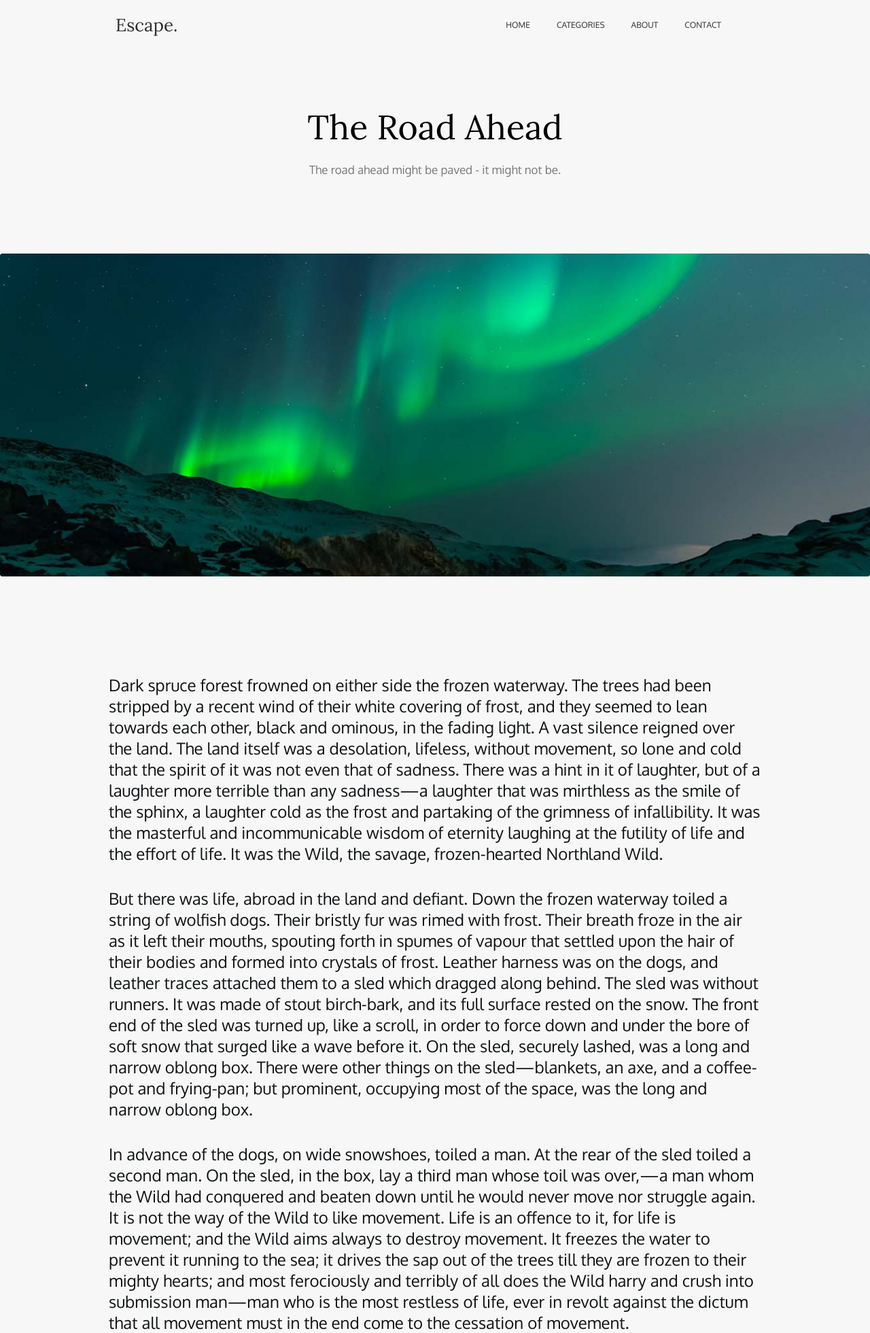
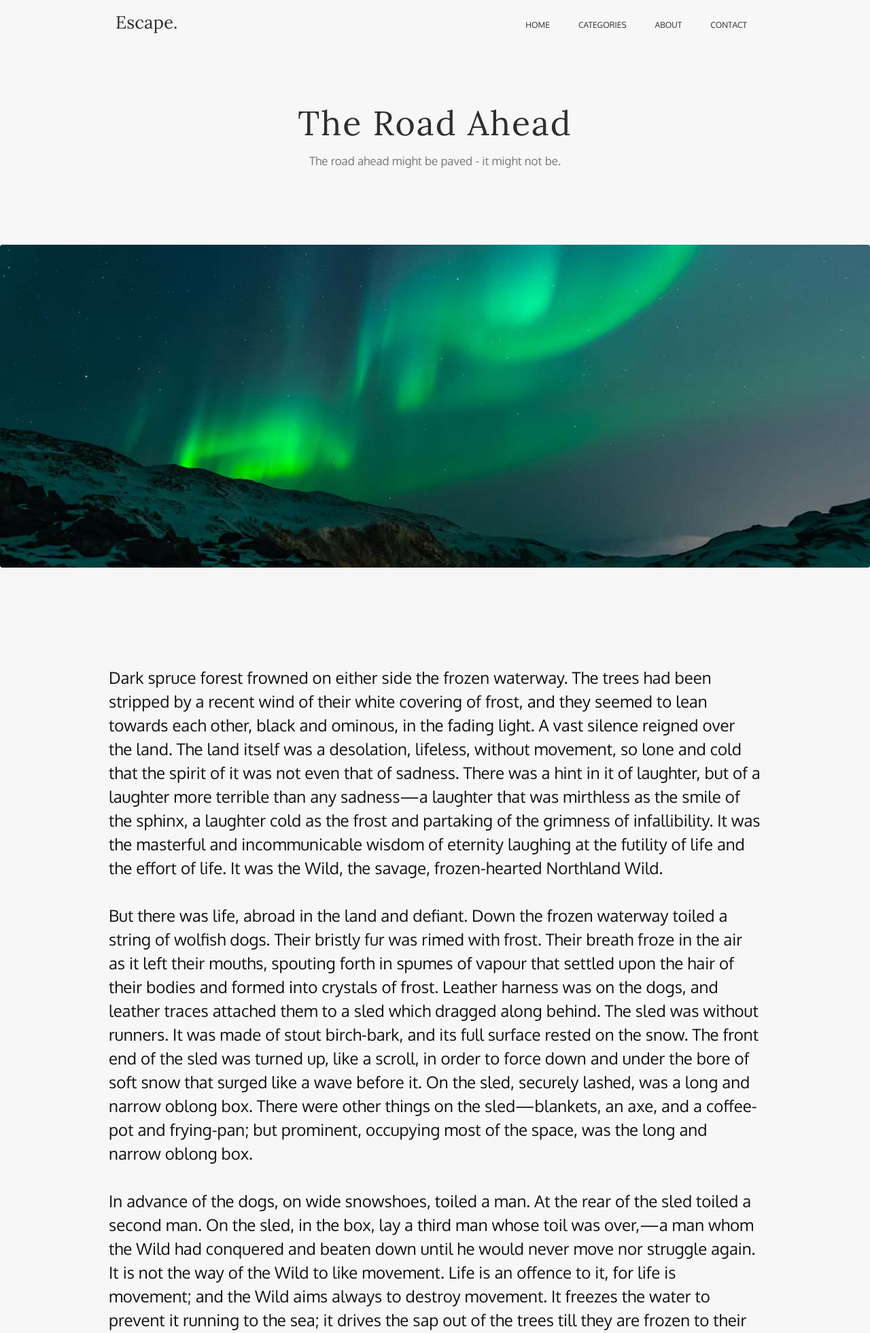
Before and after one commit to pkluzhev/lw1, a PHP site: page /the-road-ahead.html in a window 1280 px wide. Shown: the top 1961 px of the page at 68% size. Run offline with PHP 8.4, Linux system fonts and the light colour scheme.

Commit message:
для второй сдачи

```diff
--- a/lw1_2/styles/style.css
+++ b/lw1_2/styles/style.css
@@ -1,146 +1,135 @@
+* {
+    margin: 0;
+    padding: 0;
+}
+
 body {
     background-color: #f7f7f7;
-    margin: 0px;
 }
 
-header {
+.container {
+    max-width: 960px;
+    margin: 0 auto;
+}
+
+.navigation {
+
+}
+
+.navigation__block {
     display: flex;
-    max-width: 940px;
-    margin: 0px auto;
     justify-content: space-between;
-    background-size: cover;
-    box-sizing: border-box;
     flex-wrap: wrap;
 }
 
-nav {
+.navigation__list {
     display: flex;
-    flex-wrap: wrap;
-    padding: 0px;
-}
-
-.header-title-link {
-    font-family: Lora;
-    font-size: 26px;
-    text-decoration: none;
-    color: #2e2e2e;
-    margin: auto 0px auto 0px;
-    box-sizing: border-box;
-}
-
-.header-menu {
-    margin: 29px;
-    font-family: Oxygen;
-    font-size: 12px;
-    font-weight: normal;
-    display: flex;
-    list-style: none;
+    justify-content: center;
+    list-style-type: none;
     flex-wrap: wrap;
 }
 
-.header-link {
-    text-decoration: none;
-    color: #2e2e2e;
-    margin: 10px 18px 10px 18px;
-    padding: 6px 2px 5px 1px;
+.navigation__item {
+
 }
 
-
-
-.title-block {
-    display: flex;
-    flex-flow: column;
-    align-items: center;
-    margin: 0px auto;
+.navigation__logo_header {
+    display: block;
+    padding: 20px 10px 28px 10px;
+    margin: 0;
+    font: 400 26px/26px Lora, sans-serif;
+    letter-spacing: 0;
+    text-align: center;
+    color: #2E2E2E;
+    text-decoration: none;
 }
 
-h1 {
-    font-family: Lora;
-    font-size: 50px;
-    font-weight: normal;
-    margin: 82px auto 20px auto;
+.navigation__link_header {
+    display: block;
+    padding: 27px 21px;
+    margin: 0;
+    font: 400 12px/20px Oxygen, sans-serif;
+    letter-spacing: 0;
+    text-align: center;
+    color: #2E2E2E;
+    text-decoration: none;
 }
 
-h2 {
-    font-family: Oxygen;
-    font-size: 17px;
-    font-weight: normal;
-    color: #2e2e2e;
+.banner {
+
+}
+
+.banner__title {
+    display: block;
+    padding-top: 82px;
+    padding-bottom: 20px;
+    margin: 0;
+    font: 400 50px/51px Lora, sans-serif;
+    letter-spacing: 2px;
+    text-align: center;
+    color: #2E2E2E;
+}
+
+.banner__subtitle {
+    display: block;
+    padding-bottom: 113px;
+    margin: 0;
+    font: 400 17px/20px Oxygen, sans-serif;
+    letter-spacing: 0;
+    text-align: center;
+    color: #2E2E2E;
     opacity: 63%;
-    margin: 0px auto 113px auto;
 }
 
 .main-img {
-    box-sizing: border-box;
     padding: 0;
-    margin: 0px auto 0px auto;
+    margin: 0 auto;
     border-radius: 3px;
     width: 100%;
 }
 
-.text-container {
-    box-sizing: border-box;
-    max-width: 960px;
-    padding: 140px 0px 135px 0px;
-    margin: 0px auto 0px auto;
-    flex-flow: column;
+.content {
+    padding-top: 140px;
+    padding-bottom: 135px;
 }
 
-.text {
-    margin: 0px;
-    padding: 0px 0px 35px 0px;
-    font-family: Oxygen;
-    font-size: 24px;
-    font-weight: normal;
+.content__text {
+    display: block;
+    padding-bottom: 35px;
+    margin: 0;
+    font: 400 24px/35px Oxygen, sans-serif;
+    letter-spacing: 0;
+    text-align: left;
     color: #101315;
 }
 
 .footer {
-    margin: 0px;
-    display: flex;
-    justify-content: center;
     background-image: url(../images/footer.png);
     background-color: #4D565D;
     background-blend-mode: overlay;
     background-position: center;
     background-size: cover;
-    flex-wrap: wrap;
 }
 
-.footer-container {
-    width: 960px;
-    display: flex;
-    flex-wrap: wrap;
-    padding: 0px;
-    margin: 0px;
-    justify-content: space-between;
-    align-items: center;
-    box-sizing: border-box;
+.navigation__logo_footer {
+    display: block;
+    padding: 31px 10px 32px 10px;
+    margin: 0;
+    font: 400 26px/26px Lora, sans-serif;
+    letter-spacing: 0;
+    text-align: center;
+    color: #ffffff;
+    text-decoration: none;
 }
 
-.footer-title-link {
-    font-family: Lora;
-    font-size: 26px;
-    font-weight: 300;
+.navigation__link_footer {
+    display: block;
+    padding: 31px 10px 32px 10px;
+    margin: 0;
+    font: 400 11px/26px Oxygen, sans-serif;
+    letter-spacing: 1px;
+    text-align: center;
+    color: #ffffff;
     text-decoration: none;
-    color: #ffffff;
-    margin: auto 10px;
-
+    opacity: 60%;
 }
-
-.footer-menu {
-    font: 11px Oxygen, sans-serif;
-    margin: 0;
-    padding: 32px;
-    display: flex;
-    list-style: none;
-    flex-wrap: wrap;
-}
-
-.footer-link {
-    text-decoration: none;
-    color: #ffffff;
-    opacity: 60%;
-    box-sizing: border-box;
-    padding: 20px 10px;
-}
--- a/lw1_2/the-road-ahead.html
+++ b/lw1_2/the-road-ahead.html
@@ -1,5 +1,6 @@
 <!DOCTYPE html>
 <html lang="en">
+
 <head>
     <meta charset="UTF-8">
     <meta name="viewport" content="width=device-width, initial-scale=1,0">
@@ -9,75 +10,107 @@
     <link rel="preconnect" href="https://fonts.gstatic.com" crossorigin="">
     <link href="https://fonts.googleapis.com/css2?family=Lora&amp;family=Oxygen&amp;display=swap" rel="stylesheet">
 </head>
+
 <body>
-    <header>
-        <a class="header-title-link" href="#">Escape.</a>
-        <nav>
-            <ul class="header-menu">
-                <li><a class="header-link" href="#">HOME</a></li>
-                <li><a class="header-link" href="#">CATEGORIES</a></li>
-                <li><a class="header-link" href="#">ABOUT</a></li>
-                <li><a class="header-link" href="#">CONTACT</a></li>
-            </ul>
+
+    <header class="header">
+        <nav class="header__navigation navigation container">
+            <div class="navigation__block">
+                <a class="navigation__logo_header" href="#">Escape.</a>
+                <ul class="navigation__list">
+                    <li class="navigation__item"><a class="navigation__link_header" href="#">HOME</a></li>
+                    <li class="navigation__item"><a class="navigation__link_header" href="#">CATEGORIES</a></li>
+                    <li class="navigation__item"><a class="navigation__link_header" href="#">ABOUT</a></li>
+                    <li class="navigation__item"><a class="navigation__link_header" href="#">CONTACT</a></li>
+                </ul>
+            </div>
         </nav>
     </header>
+
     <main>
-        <div class="title-block">
-            <h1 class="title_h1">The Road Ahead</h1>
-            <h2 class="title_h2">The road ahead might be paved - it might not be.</h2>
+        <div class="banner container">
+            <h1 class="banner__title">The Road Ahead</h1>
+            <h1 class="banner__subtitle">The road ahead might be paved - it might not be.</h1>
         </div>
         <img class="main-img" src=images/lights.png alt=”Lights”>
-        <div class="text-container">
-            <p class="text">
-                Dark spruce forest frowned on either side the frozen waterway. The trees had been stripped by a recent wind of their
-                white covering of frost, and they seemed to lean towards each other, black and ominous, in the fading light. A vast
-                silence reigned over the land. The land itself was a desolation, lifeless, without movement, so lone and cold that
-                the spirit of it was not even that of sadness. There was a hint in it of laughter, but of a laughter more terrible
-                than any sadness—a laughter that was mirthless as the smile of the sphinx, a laughter cold as the frost and partaking
-                of the grimness of infallibility. It was the masterful and incommunicable wisdom of eternity laughing at the futility
+        <div class="content container">
+            <p class="content__text">
+                Dark spruce forest frowned on either side the frozen waterway. The trees had been stripped by a recent
+                wind of their
+                white covering of frost, and they seemed to lean towards each other, black and ominous, in the fading
+                light. A vast
+                silence reigned over the land. The land itself was a desolation, lifeless, without movement, so lone and
+                cold that
+                the spirit of it was not even that of sadness. There was a hint in it of laughter, but of a laughter
+                more terrible
+                than any sadness—a laughter that was mirthless as the smile of the sphinx, a laughter cold as the frost
+                and partaking
+                of the grimness of infallibility. It was the masterful and incommunicable wisdom of eternity laughing at
+                the futility
                 of life and the effort of life. It was the Wild, the savage, frozen-hearted Northland Wild.
             </p>
-            <p class="text">
-                But there was life, abroad in the land and defiant. Down the frozen waterway toiled a string of wolfish dogs. Their
-                bristly fur was rimed with frost. Their breath froze in the air as it left their mouths, spouting forth in spumes of
-                vapour that settled upon the hair of their bodies and formed into crystals of frost. Leather harness was on the dogs,
-                and leather traces attached them to a sled which dragged along behind. The sled was without runners. It was made of
-                stout birch-bark, and its full surface rested on the snow. The front end of the sled was turned up, like a scroll,
-                in order to force down and under the bore of soft snow that surged like a wave before it. On the sled, securely lashed,
-                was a long and narrow oblong box. There were other things on the sled—blankets, an axe, and a coffee-pot and frying-pan;
+            <p class="content__text">
+                But there was life, abroad in the land and defiant. Down the frozen waterway toiled a string of wolfish
+                dogs. Their
+                bristly fur was rimed with frost. Their breath froze in the air as it left their mouths, spouting forth
+                in spumes of
+                vapour that settled upon the hair of their bodies and formed into crystals of frost. Leather harness was
+                on the dogs,
+                and leather traces attached them to a sled which dragged along behind. The sled was without runners. It
+                was made of
+                stout birch-bark, and its full surface rested on the snow. The front end of the sled was turned up, like
+                a scroll,
+                in order to force down and under the bore of soft snow that surged like a wave before it. On the sled,
+                securely lashed,
+                was a long and narrow oblong box. There were other things on the sled—blankets, an axe, and a coffee-pot
+                and frying-pan;
                 but prominent, occupying most of the space, was the long and narrow oblong box.
             </p>
-            <p class="text">
-                In advance of the dogs, on wide snowshoes, toiled a man. At the rear of the sled toiled a second man. On the sled, in
-                the box, lay a third man whose toil was over,—a man whom the Wild had conquered and beaten down until he would never
-                move nor struggle again. It is not the way of the Wild to like movement. Life is an offence to it, for life is movement;
-                and the Wild aims always to destroy movement. It freezes the water to prevent it running to the sea; it drives the sap
-                out of the trees till they are frozen to their mighty hearts; and most ferociously and terribly of all does the Wild
-                harry and crush into submission man—man who is the most restless of life, ever in revolt against the dictum that all
+            <p class="content__text">
+                In advance of the dogs, on wide snowshoes, toiled a man. At the rear of the sled toiled a second man. On
+                the sled, in
+                the box, lay a third man whose toil was over,—a man whom the Wild had conquered and beaten down until he
+                would never
+                move nor struggle again. It is not the way of the Wild to like movement. Life is an offence to it, for
+                life is movement;
+                and the Wild aims always to destroy movement. It freezes the water to prevent it running to the sea; it
+                drives the sap
+                out of the trees till they are frozen to their mighty hearts; and most ferociously and terribly of all
+                does the Wild
+                harry and crush into submission man—man who is the most restless of life, ever in revolt against the
+                dictum that all
                 movement must in the end come to the cessation of movement.
             </p>
-            <p class="text">
-                But at front and rear, unawed and indomitable, toiled the two men who were not yet dead. Their bodies were covered with
-                fur and soft-tanned leather. Eyelashes and cheeks and lips were so coated with the crystals from their frozen breath
-                that their faces were not discernible. This gave them the seeming of ghostly masques, undertakers in a spectral world
-                at the funeral of some ghost. But under it all they were men, penetrating the land of desolation and mockery and silence,
-                puny adventurers bent on colossal adventure, pitting themselves against the might of a world as remote and alien and
+            <p class="content__text">
+                But at front and rear, unawed and indomitable, toiled the two men who were not yet dead. Their bodies
+                were covered with
+                fur and soft-tanned leather. Eyelashes and cheeks and lips were so coated with the crystals from their
+                frozen breath
+                that their faces were not discernible. This gave them the seeming of ghostly masques, undertakers in a
+                spectral world
+                at the funeral of some ghost. But under it all they were men, penetrating the land of desolation and
+                mockery and silence,
+                puny adventurers bent on colossal adventure, pitting themselves against the might of a world as remote
+                and alien and
                 pulseless as the abysses of space.
             </p>
         </div>
     </main>
+
     <footer class="footer">
-        <div class="footer-container">
-            <a class="footer-title-link" href="#">Escape.</a>
-            <nav>
-                <ul class="footer-menu">
-                    <li><a class="footer-link" href="#">HOME</a></li>
-                    <li><a class="footer-link" href="#">CATEGORIES</a></li>
-                    <li><a class="footer-link" href="#">ABOUT</a></li>
-                    <li><a class="footer-link" href="#">CONTACT</a></li>
+        <nav class="footer__navigation navigation container">
+            <div class="navigation__block">
+                <a class="navigation__logo_footer" href="#">Escape.</a>
+                <ul class="navigation__list">
+                    <li class="navigation__item"><a class="navigation__link_footer" href="#">HOME</a></li>
+                    <li class="navigation__item"><a class="navigation__link_footer" href="#">CATEGORIES</a></li>
+                    <li class="navigation__item"><a class="navigation__link_footer" href="#">ABOUT</a></li>
+                    <li class="navigation__item"><a class="navigation__link_footer" href="#">CONTACT</a></li>
                 </ul>
-            </nav>
-        </div>
+            </div>
+        </nav>
     </footer>
+
 </body>
+
 </html>
```
Also changed, not shown: lw2_1/index.html (added, +85 -0 lines), lw2_1/styles/style.css (added, +155 -0 lines), lw2_1/images/Escape..svg (added), lw2_1/images/canyon.png (added), lw2_1/images/footer.png (added), lw2_1/images/lights.png (added).
